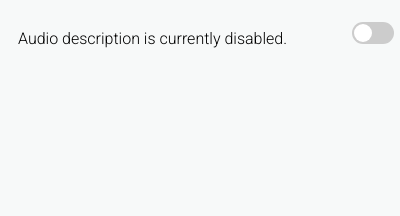
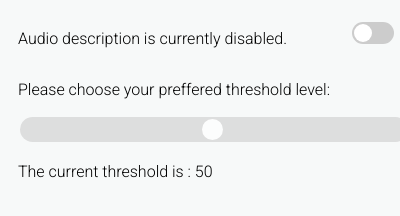
Before and after one commit to LeahHirst/OxfordHack, a browser extension: page popup/index.html in a window 400 px wide. Shown: the part 132-348 px from the top of the page. Drawn offline with Linux system fonts and the light colour scheme.

Commit message:
Slider added

```diff
--- /dev/null
+++ b/popup/Sliding.js
@@ -0,0 +1,12 @@
+
+$(document).ready(function() {
+    $('#myRange').change(readValue);
+})
+
+$(document).ready(readValue);
+
+function readValue() {
+    var sliderElement = $("#myRange");
+    var output = $("#currentThreshold");
+    output.text("The current threshold is : " + sliderElement.val());
+}
--- a/popup/index.html
+++ b/popup/index.html
@@ -7,12 +7,14 @@
     <script src="popup.js"></script>
     <script src="../js/jquery-3.2.1.min.js"></script>
     <script src="checkBoxScript.js"></script>
+    <script src="Sliding.js"></script>
     <link href="https://fonts.googleapis.com/css?family=Roboto:300" rel="stylesheet">
 </head>
 <body>
     <h1> Settings </h1>
     <h3> Please use the settings below to adjust the extension to your preferences </h3>
 
+        <div>
         <span class="toggle">
             <p id="text"> Audio description is currently disabled. </p>
             <!-- Rounded switch -->
@@ -21,5 +23,12 @@
                 <span class="slider round"></span>
             </label>
         </span>
+        </div>
+
+        <div id="slidecontainer">
+            <p>Please choose your preffered threshold level:</p>
+            <input type="range" min="1" max="100" value="50" class="slidingElement" id="myRange">
+            <p id = "currentThreshold"> </p>
+        </div>
 </body>
 </html>
--- a/popup/style.css
+++ b/popup/style.css
@@ -100,3 +100,52 @@ input:checked + .slider:before {
 #onOffToggle {
     display: inline-block;
 }
+
+
+
+
+
+#slidecontainer {
+    width: 100%;
+}
+
+
+.slidingElement {
+    -webkit-appearance: none;
+    width: 100%;
+    height: 25px;
+    background: #d3d3d3;
+    outline: none;
+    opacity: 0.7;
+    -webkit-transition: .2s;
+    transition: opacity .2s;
+    border-radius: 18px;
+    padding-left: 2px;
+    padding-right: 2px;
+}
+
+.slidingElement:hover {
+    opacity: 1;
+}
+
+.slidingElement::-webkit-slider-thumb {
+    -webkit-appearance: none;
+    appearance: none;
+    width: 21px;
+    height: 21px;
+    background: white;
+    cursor: pointer;
+    border-radius: 50%;
+}
+
+.slidingElement::-moz-range-thumb {
+    width: 25px;
+    height: 25px;
+    background: #ccc;
+    cursor: pointer;
+    border-radius: 50%;
+}
+
+.slidingElement.round:before {
+    border-radius: 50%;
+}
```
